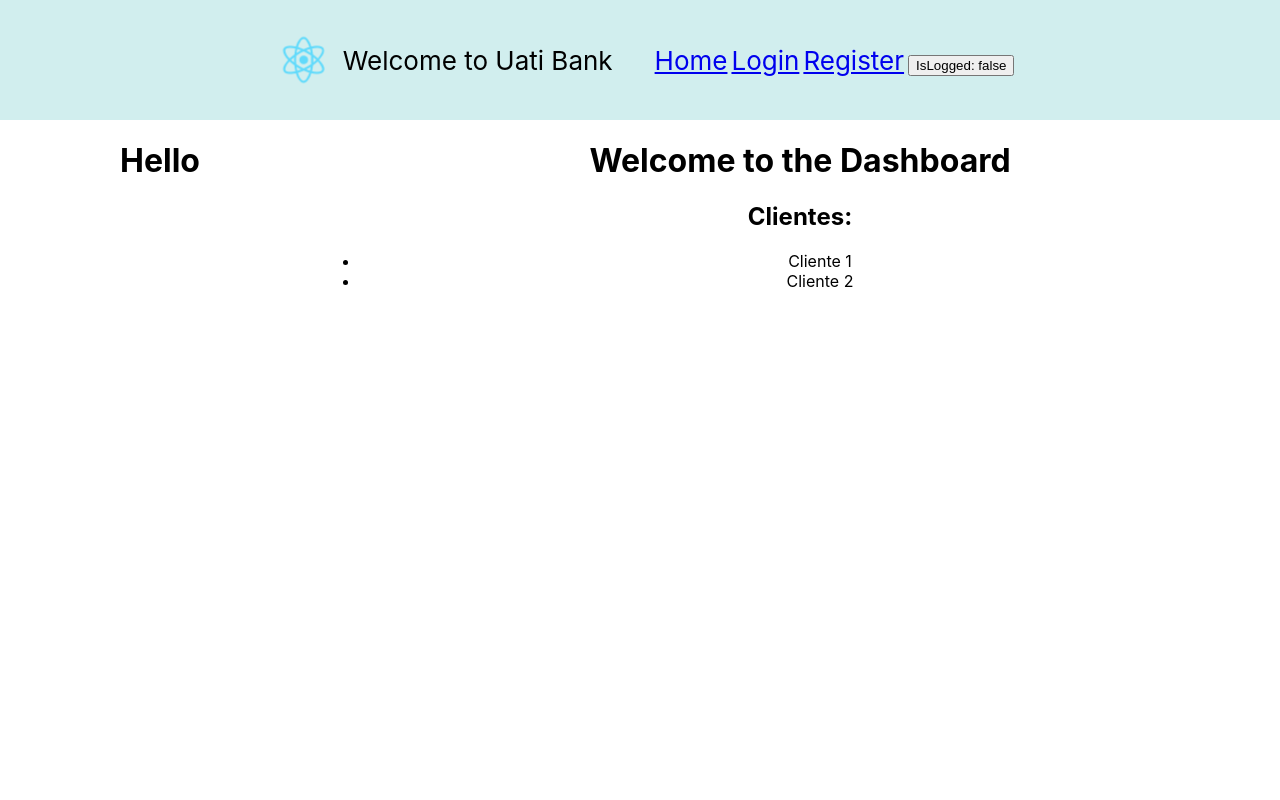
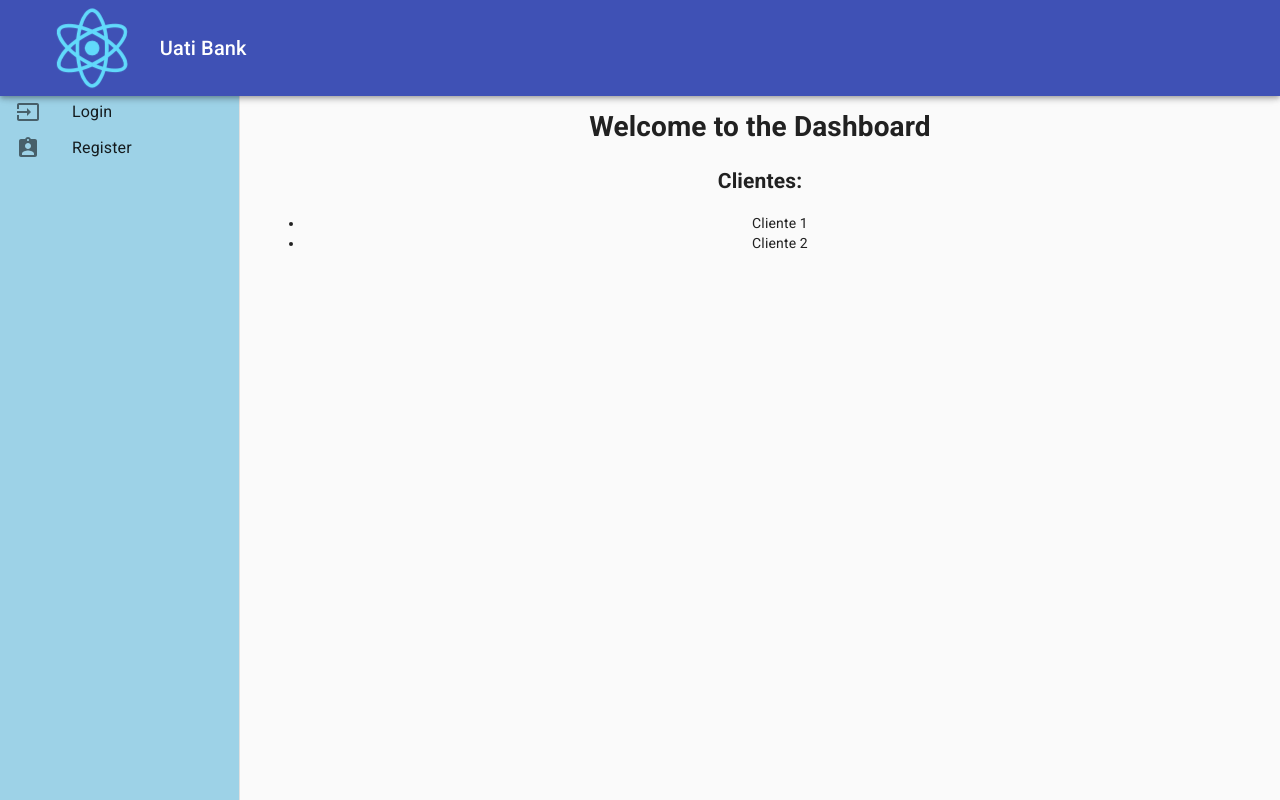
Before and after one commit to codenation-dev/squad-5-aceleradev-fs-florianopolis, a React (Create React App) app in the folder frontend/uatireact/: page /dashboard in a window 1280 px wide. Built offline with nearby package versions, Linux system fonts and the light colour scheme.

Commit message:
New page added: Notifications; SideBar converted into Drawer in the new Layout component

```diff
--- a/frontend/uatireact/package.json
+++ b/frontend/uatireact/package.json
@@ -3,9 +3,12 @@
   "version": "0.1.0",
   "private": true,
   "dependencies": {
+    "@material-ui/core": "^4.2.0",
+    "@material-ui/icons": "^4.2.1",
     "react": "^16.8.6",
     "react-dom": "^16.8.6",
     "react-redux": "^7.1.0",
+    "react-router-dom": "^5.0.1",
     "react-scripts": "3.0.1",
     "redux": "^4.0.4"
   },
--- a/frontend/uatireact/src/App.css
+++ b/frontend/uatireact/src/App.css
@@ -4,7 +4,7 @@
 
 .App-logo {
   animation: App-logo-spin infinite 20s linear;
-  height: 7vh;
+  height: 12vh;
   pointer-events: none;
 }
 
--- a/frontend/uatireact/src/App.js
+++ b/frontend/uatireact/src/App.js
@@ -1,10 +1,10 @@
 import React from "react";
 import "./App.css";
 // prettier-ignore
-import { SideBar, Login, Register, ImportPage, Dashboard, Admin } from './components'
+import { Login, Register, ImportPage, Dashboard, Admin } from './components'
 import { Switch, Route, Redirect } from "react-router-dom";
 import { connect } from "react-redux";
-import { Grid } from "@material-ui/core/";
+import Layout from "./components/Layout";
 
 const App = props => {
   const HomeRoute = () => {
@@ -16,12 +16,7 @@ const App = props => {
 
   return (
     <div className="App">
-      <SideBar />
-      <Grid container>
-        <Grid item xs={3}>
-          <h1>Hello</h1>
-        </Grid>
-        <Grid item xs={9}>
+      <Layout>
         <Switch>
           <Route exact path="/" component={HomeRoute} />
           <Route path="/login" component={Login} />
@@ -30,8 +25,7 @@ const App = props => {
           <Route path="/import" component={ImportPage} />
           <Route path="/admin" component={Admin} />
         </Switch>
-        </Grid>
-      </Grid>
+      </Layout>
     </div>
   );
 };
--- a/frontend/uatireact/src/components/Dashboard.js
+++ b/frontend/uatireact/src/components/Dashboard.js
@@ -2,9 +2,11 @@ import React from "react";
 
 const clients = [
   {
+    id: 1,
     name: "Cliente 1"
   },
   {
+    id: 2,
     name: "Cliente 2"
   }
 ];
@@ -16,7 +18,7 @@ const Dashboard = () => {
       <h2>Clientes:</h2>
       <ul>
         {clients.map(item => (
-          <li>{item.name}</li>
+          <li key={item.id}>{item.name}</li>
         ))}
       </ul>
     </div>
--- /dev/null
+++ b/frontend/uatireact/src/components/Layout/index.js
@@ -0,0 +1,218 @@
+import React from "react";
+import {
+  Divider,
+  AppBar,
+  Toolbar,
+  Typography,
+  Hidden,
+  Drawer,
+  MenuList,
+  MenuItem,
+  CssBaseline,
+  IconButton,
+  ListItemIcon
+} from "@material-ui/core";
+import {
+  Menu as MenuIcon,
+  Input,
+  AssignmentInd,
+  Build,
+  Web,
+  CloudUpload,
+  NotificationImportant
+} from "@material-ui/icons";
+import { makeStyles, useTheme } from "@material-ui/core/styles";
+import { Link, withRouter } from "react-router-dom";
+import { connect } from "react-redux";
+import { bindActionCreators } from "redux";
+import * as allActions from "../../redux/actions";
+import logo from "../../logo.svg";
+
+const drawerWidth = 240;
+
+const useStyles = makeStyles(theme => ({
+  root: {
+    display: "flex"
+  },
+  drawer: {
+    [theme.breakpoints.up("sm")]: {
+      width: drawerWidth,
+      flexShrink: 0
+    }
+  },
+  appBar: {
+    marginLeft: drawerWidth,
+    zIndex: theme.zIndex.drawer + 1
+  },
+  menuButton: {
+    marginRight: theme.spacing(2),
+    [theme.breakpoints.up("sm")]: {
+      display: "none"
+    }
+  },
+  toolbar: theme.mixins.toolbar,
+  drawerPaper: {
+    width: drawerWidth
+  },
+  content: {
+    flexGrow: 1,
+    padding: theme.spacing(3)
+  }
+}));
+
+function Layout(props) {
+  const {
+    container,
+    children,
+    isLogged,
+    toggleIsLogged,
+    location: { pathname }
+  } = props;
+  const classes = useStyles();
+  const theme = useTheme();
+  const [mobileOpen, setMobileOpen] = React.useState(false);
+
+  function handleDrawerToggle() {
+    setMobileOpen(!mobileOpen);
+  }
+
+  const menuItems = [
+    {
+      name: "Dashboard",
+      path: "/dashboard",
+      icon: <Web />,
+      showLogged: true
+    },
+    {
+      name: "Import Clients",
+      path: "/import",
+      icon: <CloudUpload />,
+      showLogged: true
+    },
+    {
+      name: "Notifications",
+      path: "/notifications",
+      icon: <NotificationImportant />,
+      showLogged: true
+    },
+    {
+      name: "Administration",
+      path: "/admin",
+      icon: <Build />,
+      showLogged: true
+    },
+    { name: "Login", path: "/login", icon: <Input />, showLogged: false },
+    {
+      name: "Register",
+      path: "/register",
+      icon: <AssignmentInd />,
+      showLogged: false
+    }
+  ];
+
+  const renderLinks = (isLogged, menuItems) => {
+    return menuItems
+      .filter(({ showLogged }) => showLogged === isLogged)
+      .map(({ name, path, icon }) => (
+        <MenuItem
+          key={name}
+          component={Link}
+          to={path}
+          selected={path === pathname}
+        >
+          <ListItemIcon>{icon}</ListItemIcon>
+          <Typography variant="inherit">{name}</Typography>
+        </MenuItem>
+      ));
+  };
+
+  const drawer = (
+    <div style={{ backgroundColor: "#9dd2e7", flexGrow: 1 }}>
+      <Hidden smDown>
+        <div className={classes.toolbar} />
+      </Hidden>
+      <Divider />
+      <button type="button" onClick={() => toggleIsLogged()}>
+        IsLogged: {isLogged ? "true" : "false"}
+      </button>
+      <MenuList>{renderLinks(isLogged, menuItems)}</MenuList>
+    </div>
+  );
+
+  return (
+    <div className={classes.root}>
+      <CssBaseline />
+      <AppBar
+        position="fixed"
+        className={classes.appBar}
+        style={{ justifyContent: "flex-start" }}
+      >
+        <Toolbar style={{ justifyContent: "flex-start" }}>
+          <IconButton
+            color="inherit"
+            aria-label="Open drawer"
+            edge="start"
+            onClick={handleDrawerToggle}
+            className={classes.menuButton}
+          >
+            <MenuIcon />
+          </IconButton>
+          <img src={logo} className="App-logo" alt="logo" />
+          <Typography variant="h6" align="left" style={{ flexGrow: 1 }}>
+            Uati Bank
+          </Typography>
+          <Typography variant="h6" noWrap>
+            {isLogged && "Welcome User"}
+          </Typography>
+        </Toolbar>
+      </AppBar>
+      <nav className={classes.drawer}>
+        {/* The implementation can be swapped with js to avoid SEO duplication of links. */}
+        <Hidden smUp implementation="css">
+          <Drawer
+            container={container}
+            variant="temporary"
+            anchor={theme.direction === "rtl" ? "right" : "left"}
+            open={mobileOpen}
+            onClose={handleDrawerToggle}
+            classes={{
+              paper: classes.drawerPaper
+            }}
+            ModalProps={{
+              keepMounted: true // Better open performance on mobile.
+            }}
+          >
+            {drawer}
+          </Drawer>
+        </Hidden>
+        <Hidden xsDown implementation="css">
+          <Drawer
+            classes={{
+              paper: classes.drawerPaper
+            }}
+            variant="permanent"
+            open
+          >
+            {drawer}
+          </Drawer>
+        </Hidden>
+      </nav>
+      <main className={classes.content}>
+        <div className={classes.toolbar} />
+        {children}
+      </main>
+    </div>
+  );
+}
+
+const mapStateToProps = state => ({
+  isLogged: state.userReducer.isLogged
+});
+
+const mapDispatchToProps = dispatch => bindActionCreators(allActions, dispatch);
+export default withRouter(
+  connect(
+    mapStateToProps,
+    mapDispatchToProps
+  )(Layout)
+);
--- a/frontend/uatireact/src/components/SideBar.js
+++ /dev/null
@@ -1,75 +0,0 @@
-import React from "react";
-import logo from "../logo.svg";
-import { Link } from "react-router-dom";
-import { bindActionCreators } from "redux";
-import { connect } from "react-redux";
-import * as allActions from "../redux/actions";
-
-const SideBar = props => {
-  const renderLinks = () => {
-    if (props.isLogged) {
-      return (
-        <>
-          <li>
-            <Link to="/">Home</Link>
-          </li>
-          <li>
-            <Link to="/dashboard">dashboard</Link>
-          </li>
-          <li>
-            <Link to="/import">UploadFile</Link>
-          </li>
-          <li>
-            <Link to="/admin">Admin</Link>
-          </li>
-        </>
-      );
-    } else {
-      return (
-        <>
-          <li>
-            <Link to="/">Home</Link>
-          </li>
-          <li>
-            <Link to="/login">Login</Link>
-          </li>
-          <li>
-            <Link to="/register">Register</Link>
-          </li>
-        </>
-      );
-    }
-  };
-
-  return (
-    <header className="App-header">
-      <img src={logo} className="App-logo" alt="logo" />
-      <p>Welcome to Uati Bank</p>
-      <nav className="navbar">
-        <ul>
-          {renderLinks()}
-          <li>
-            <button type="button" onClick={() => props.toggleIsLogged()}>
-              IsLogged: {props.isLogged ? "true" : "false"}
-            </button>
-          </li>
-        </ul>
-      </nav>
-    </header>
-  );
-};
-
-const mapDispatchToProps = dispatch => {
-  return bindActionCreators(allActions, dispatch);
-};
-
-const mapStateToProps = state => {
-  return {
-    isLogged: state.userReducer.isLogged
-  };
-};
-
-export default connect(
-  mapStateToProps,
-  mapDispatchToProps
-)(SideBar);
--- a/frontend/uatireact/src/components/index.js
+++ b/frontend/uatireact/src/components/index.js
@@ -3,6 +3,5 @@ import Dashboard from "./Dashboard";
 import ImportPage from "./ImportPage";
 import Login from "./Login";
 import Register from "./Register";
-import SideBar from "./SideBar";
 
-export { Admin, Dashboard, ImportPage, Login, Register, SideBar };
+export { Admin, Dashboard, ImportPage, Login, Register };
```
Also changed, not shown: 1 other file (tests, documents, lock files or other folders). Lines whose indentation alone changed are shown as unchanged.
